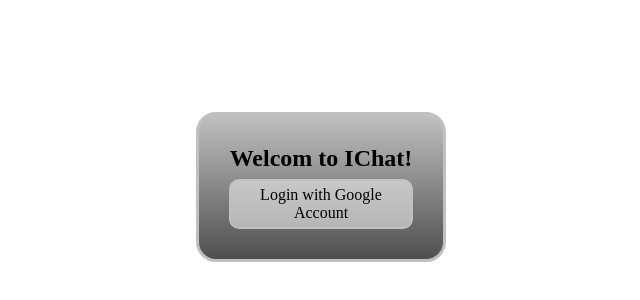
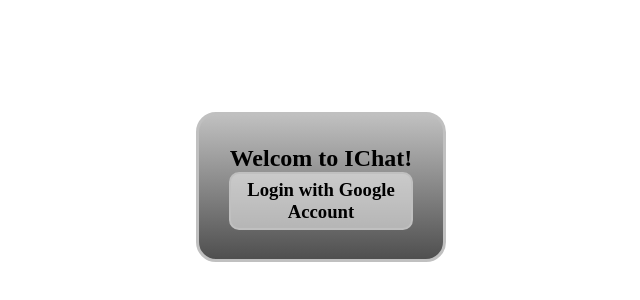
Before and after one commit to EhsanTheCoder98/messenger, a React (Create React App) app: page / in a window 1280 px wide. Shown: the part 118-418 px from the top of the page, without its empty margins (319-959 px from the left). Built offline with nearby package versions, Linux system fonts and the light colour scheme; no server answers.

Commit message:
a tag removed

```diff
--- a/src/Login.js
+++ b/src/Login.js
@@ -7,7 +7,7 @@ const Login = () => {
     return (
         <div className={styles.container}>
                 <h2>Welcom to IChat!</h2>
-                <a href='#' onClick={() => auth.signInWithRedirect(new firebase.auth.GoogleAuthProvider())}>Login with Google Account</a>
+                <h3 onClick={() => auth.signInWithRedirect(new firebase.auth.GoogleAuthProvider())}>Login with Google Account</h3>
         </div>
     );
 };
--- a/src/Login.module.css
+++ b/src/Login.module.css
@@ -13,8 +13,9 @@
     border-radius: 20px;
 }
 
-.container a {
+.container h3 {
     text-decoration: none;
+    cursor: pointer;
     color: black;
     background-color: rgba(255, 255, 255, 0.518);
     padding: 5px;
@@ -23,6 +24,6 @@
     transition: all .11s ease-in;
 }
 
-.container a:hover{
+.container h3:hover{
     background-color: white;
 }
--- a/src/Navbar.js
+++ b/src/Navbar.js
@@ -5,7 +5,7 @@ const Navbar = ({handler}) => {
     return (
         <div className={styles.container}>
             <h3>IChat</h3>
-            <a href='#' onClick={handler}>Logout</a>
+            <h4 onClick={handler}>Logout</h4>
         </div>
     );
 };
--- a/src/Navbar.module.css
+++ b/src/Navbar.module.css
@@ -7,7 +7,8 @@
     height: 45px;
 }
 
-.container a {
+.container h4 {
     text-decoration: none;
     color: white;
+    cursor: pointer;
 }
```
